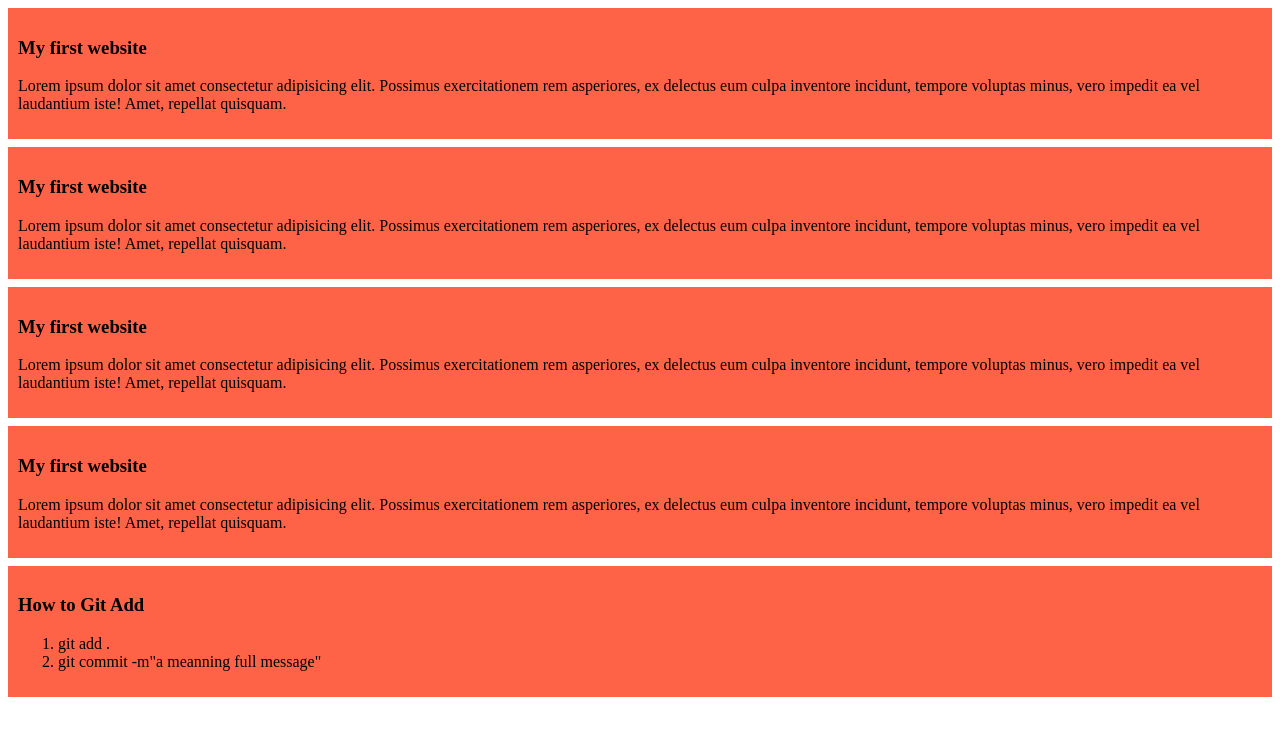
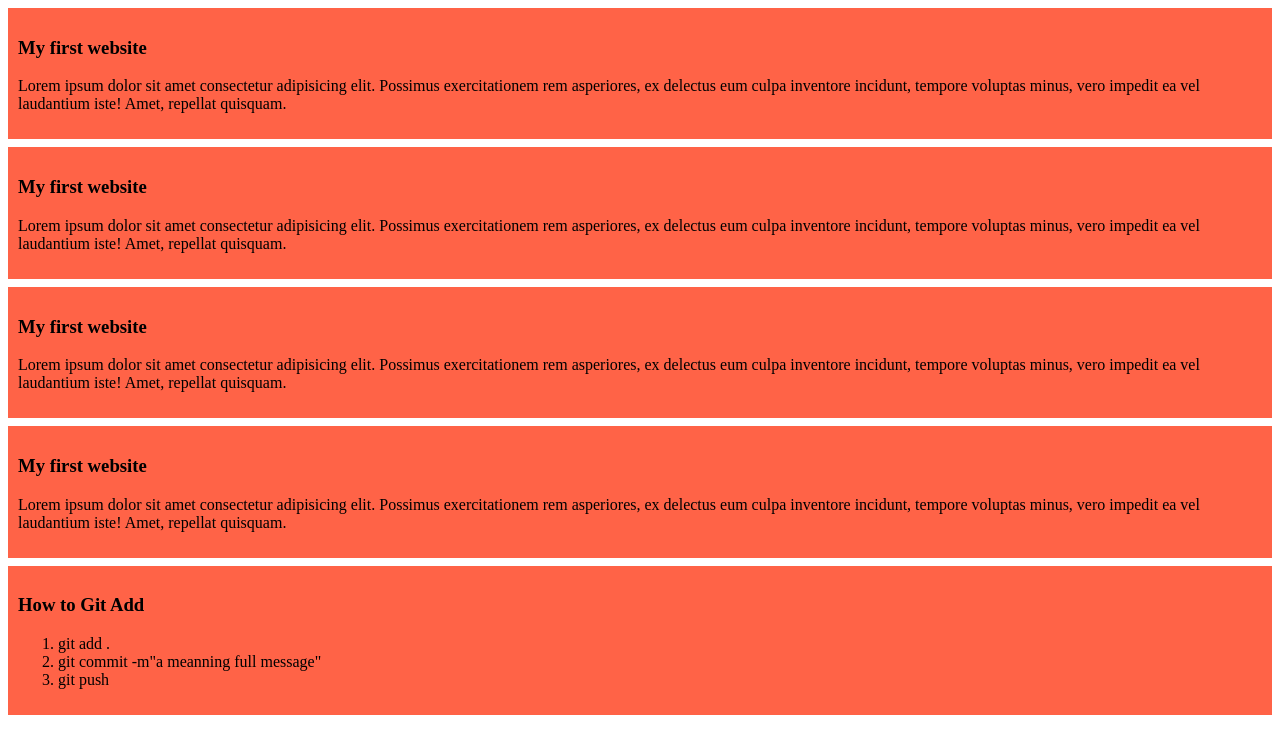
Before and after one commit to HiSaifullah/my-simple-website, a plain HTML site: page index.html in a window 1280 px wide. Drawn offline with Linux system fonts and the light colour scheme.

Commit message:
fifth blog

```diff
--- a/index.html
+++ b/index.html
@@ -30,6 +30,7 @@
         <ol>
             <li>git add .</li>
             <li>git commit -m"a meanning full message"</li>
+            <li>git push</li>
         </ol>
     </div>
 </body>
```
